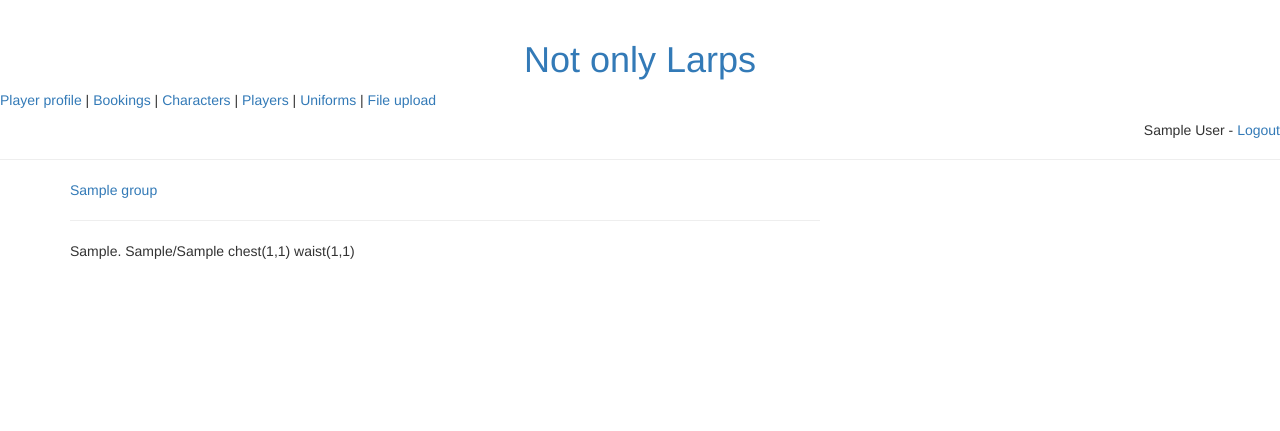
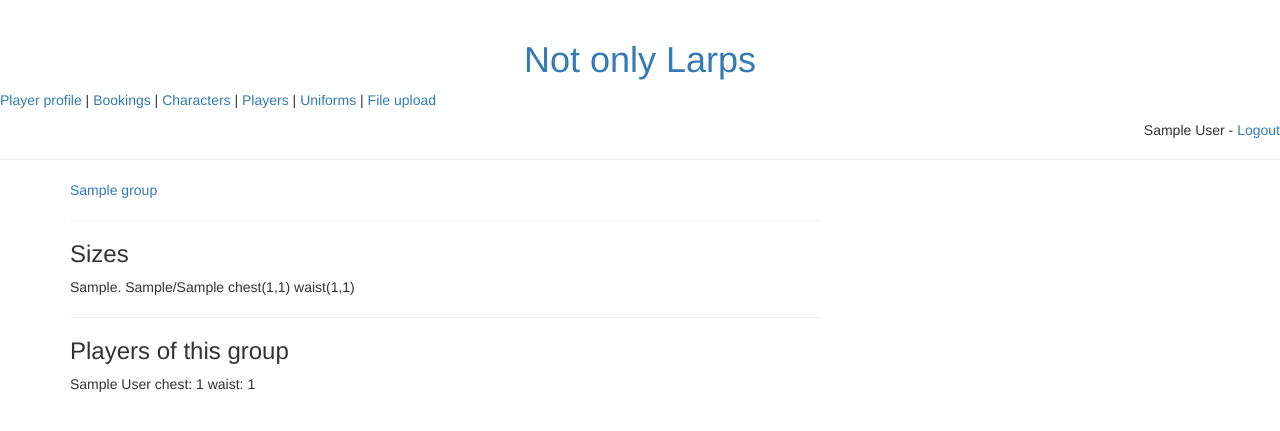
Before and after one commit to Adavideo/larps, a Django app: page /larps/uniform_sizes/1 in a window 1280 px wide. Shown: the top 431 px of the page. Run offline with Django 3.2, Linux system fonts and the light colour scheme; a user stored in the database is signed in; tables that the repository leaves empty hold one stand-in row (values such as "Sample post"); some libraries are stand-ins or nearby versions.

Commit message:
Uniform view shows a list of players that wears that uniform

```diff
--- a/larps/templates/larps/uniforms.html
+++ b/larps/templates/larps/uniforms.html
@@ -9,9 +9,18 @@
   {% endfor %}
 
   <hr>
-
+  <h3>Sizes</h3>
   {% for size in sizes %}
       {{ size }}<br>
   {% endfor %}
 
+  <hr>
+
+  {% if players %}
+    <h3>Players of this group</h3>
+    {% for player in players %}
+        {{ player }} chest: {{ player.chest }} waist: {{ player.waist }}
+    {% endfor %}
+  {% endif %}
+
 {% endblock %}
--- a/larps/views.py
+++ b/larps/views.py
@@ -151,6 +151,8 @@ def uniforms_view(request):
 def uniform_sizes_view(request, uniform_id):
     template = "larps/uniforms.html"
     uniforms = Uniform.objects.all()
+    group = Uniform.objects.get(id=uniform_id).group
+    players_profiles = group.get_player_profiles()
     sizes = UniformSize.objects.filter(uniform=uniform_id)
-    context = {"uniforms": uniforms, "sizes": sizes}
+    context = {"uniforms": uniforms, "sizes": sizes, "players": players_profiles}
     return render(request, template, context)
```
